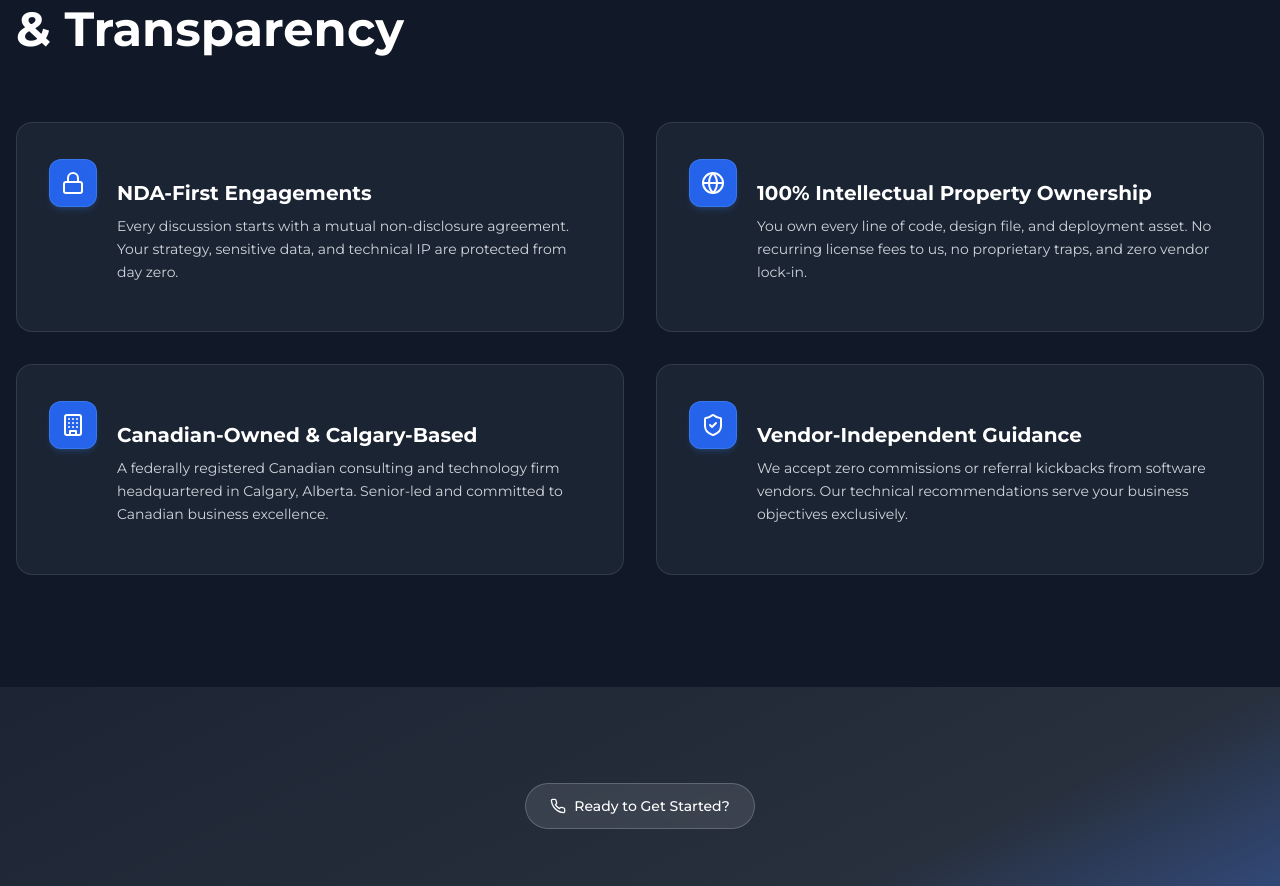
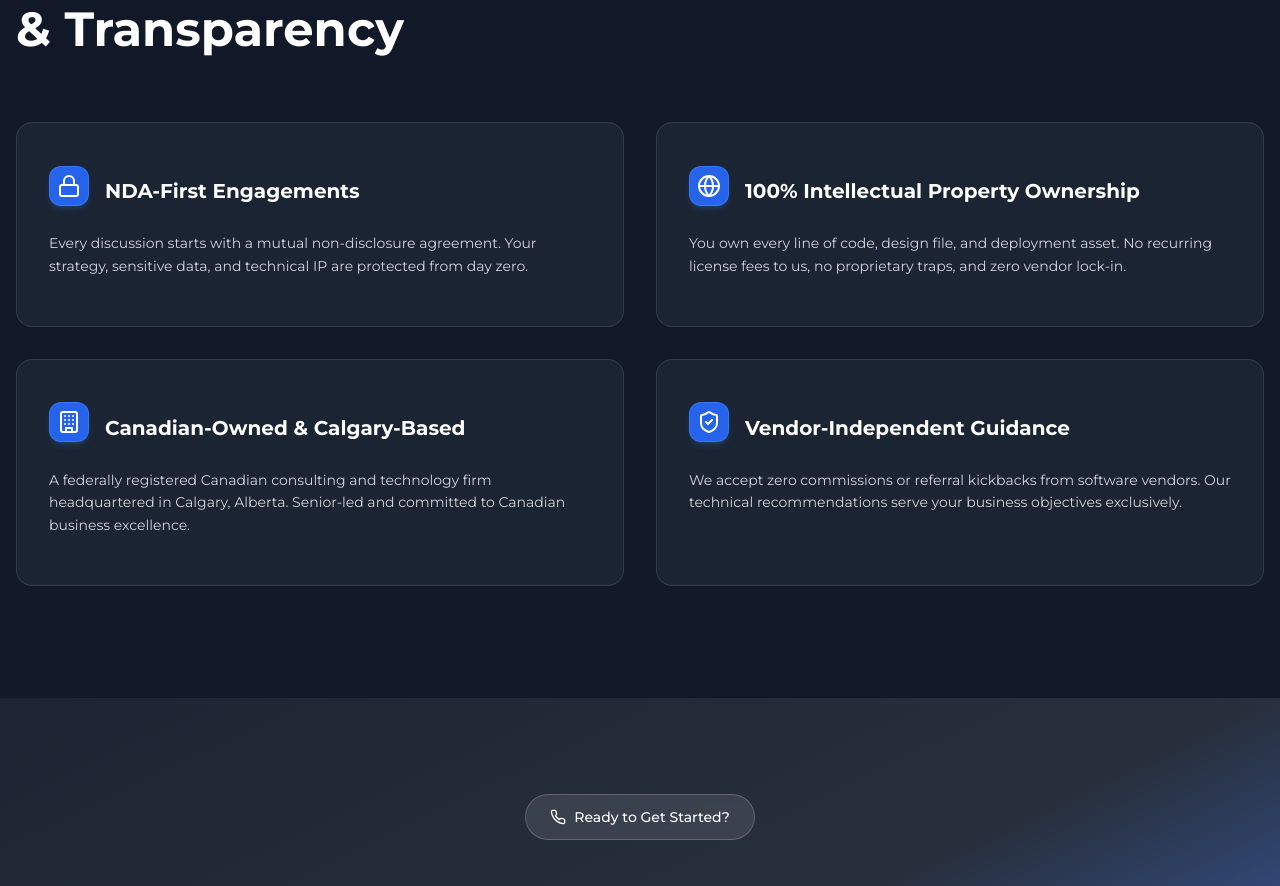
Before and after one commit to mamreinc/SecuNova2026, a React (Vite) app: page /about in a window 1280 px wide. Shown: the part 4260-5146 px from the top of the page. Built offline with nearby package versions, Linux system fonts and the light colour scheme.

Commit message:
Lock icon and title text to exact same horizontal center axis in TRUST_ITEMS cards

```diff
--- a/src/pages/AboutPage.tsx
+++ b/src/pages/AboutPage.tsx
@@ -386,12 +386,14 @@ const AboutPage: React.FC = () => {
 
           <div className="grid grid-cols-1 md:grid-cols-2 gap-8">
             {TRUST_ITEMS.map((item, idx) => (
-              <div key={idx} className="flex items-start gap-5 p-8 rounded-2xl bg-gray-800/80 border border-gray-700/80 hover:border-secunova-blue/50 transition-colors">
-                <div className="w-12 h-12 rounded-xl bg-secunova-blue border border-blue-400/30 flex items-center justify-center flex-shrink-0 text-white shadow-md shadow-blue-500/20 mt-1">
-                  {item.icon}
-                </div>
+              <div key={idx} className="p-8 rounded-2xl bg-gray-800/80 border border-gray-700/80 hover:border-secunova-blue/50 transition-colors flex flex-col justify-between">
                 <div>
-                  <h3 className="text-xl font-bold text-white mb-2">{item.title}</h3>
+                  <div className="flex items-center gap-4 mb-4">
+                    <div className="w-10 h-10 rounded-xl bg-secunova-blue border border-blue-400/30 flex items-center justify-center flex-shrink-0 text-white shadow-md shadow-blue-500/20">
+                      {item.icon}
+                    </div>
+                    <h3 className="text-xl font-bold text-white leading-tight">{item.title}</h3>
+                  </div>
                   <p className="text-sm text-gray-300 leading-relaxed">{item.desc}</p>
                 </div>
               </div>
```
